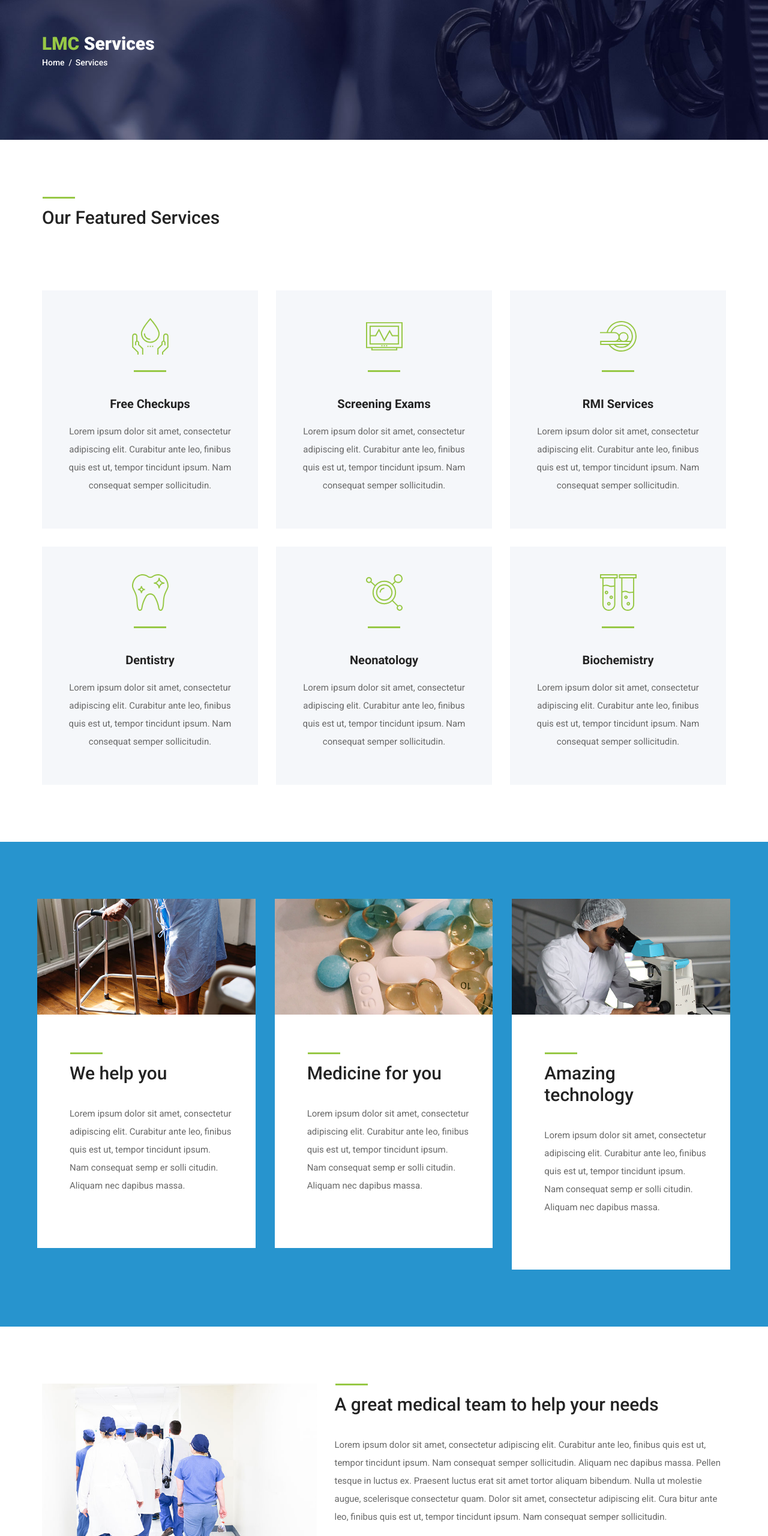
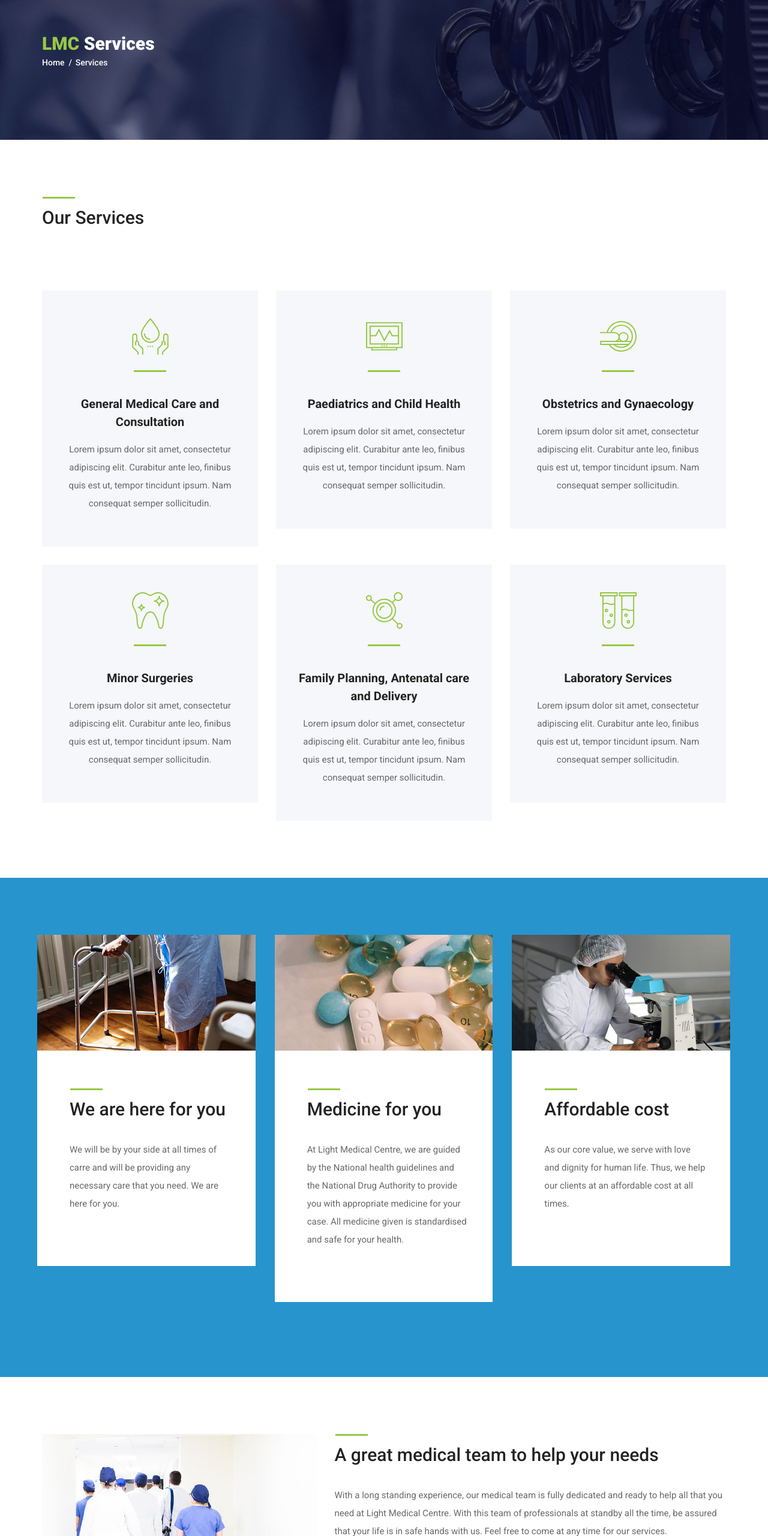
Before and after one commit to ninsiimagerald/Blue_Baasa, a plain HTML site: page services.html in a window 1280 px wide. Shown: the part 240-2800 px from the top of the page at 60% size. Drawn offline with Linux system fonts and the light colour scheme.

Commit message:
framework1

```diff
--- a/services.html
+++ b/services.html
@@ -148,7 +148,7 @@
                 <div class="row">
                     <div class="col">
                         <div class="section_title">
-                            <h2>Our Featured Services</h2>
+                            <h2>Our Services</h2>
                         </div>
                     </div>
                 </div>
@@ -159,7 +159,7 @@
                         <a href="services.html">
                             <div class="service text-center trans_200">
                                 <div class="service_icon"><img class="svg" src="images/service_1.svg" alt=""></div>
-                                <div class="service_title trans_200">Free Checkups</div>
+                                <div class="service_title trans_200">General Medical Care and Consultation</div>
                                 <div class="service_text">
                                     <p>Lorem ipsum dolor sit amet, consectetur adipiscing elit. Curabitur ante leo, finibus quis est ut, tempor tincidunt ipsum. Nam consequat semper sollicitudin.</p>
                                 </div>
@@ -172,7 +172,7 @@
                         <a href="services.html">
                             <div class="service text-center trans_200">
                                 <div class="service_icon"><img class="svg" src="images/service_2.svg" alt=""></div>
-                                <div class="service_title trans_200">Screening Exams</div>
+                                <div class="service_title trans_200">Paediatrics and Child Health</div>
                                 <div class="service_text">
                                     <p>Lorem ipsum dolor sit amet, consectetur adipiscing elit. Curabitur ante leo, finibus quis est ut, tempor tincidunt ipsum. Nam consequat semper sollicitudin.</p>
                                 </div>
@@ -185,7 +185,7 @@
                         <a href="services.html">
                             <div class="service text-center trans_200">
                                 <div class="service_icon"><img class="svg" src="images/service_3.svg" alt=""></div>
-                                <div class="service_title trans_200">RMI Services</div>
+                                <div class="service_title trans_200">Obstetrics and Gynaecology</div>
                                 <div class="service_text">
                                     <p>Lorem ipsum dolor sit amet, consectetur adipiscing elit. Curabitur ante leo, finibus quis est ut, tempor tincidunt ipsum. Nam consequat semper sollicitudin.</p>
                                 </div>
@@ -198,7 +198,7 @@
                         <a href="services.html">
                             <div class="service text-center trans_200">
                                 <div class="service_icon"><img class="svg" src="images/service_4.svg" alt=""></div>
-                                <div class="service_title trans_200">Dentistry</div>
+                                <div class="service_title trans_200">Minor Surgeries</div>
                                 <div class="service_text">
                                     <p>Lorem ipsum dolor sit amet, consectetur adipiscing elit. Curabitur ante leo, finibus quis est ut, tempor tincidunt ipsum. Nam consequat semper sollicitudin.</p>
                                 </div>
@@ -211,7 +211,7 @@
                         <a href="services.html">
                             <div class="service text-center trans_200">
                                 <div class="service_icon"><img class="svg" src="images/service_5.svg" alt=""></div>
-                                <div class="service_title trans_200">Neonatology</div>
+                                <div class="service_title trans_200">Family Planning, Antenatal care and Delivery</div>
                                 <div class="service_text">
                                     <p>Lorem ipsum dolor sit amet, consectetur adipiscing elit. Curabitur ante leo, finibus quis est ut, tempor tincidunt ipsum. Nam consequat semper sollicitudin.</p>
                                 </div>
@@ -224,7 +224,7 @@
                         <a href="services.html">
                             <div class="service text-center trans_200">
                                 <div class="service_icon"><img class="svg" src="images/service_6.svg" alt=""></div>
-                                <div class="service_title trans_200">Biochemistry</div>
+                                <div class="service_title trans_200">Laboratory Services</div>
                                 <div class="service_text">
                                     <p>Lorem ipsum dolor sit amet, consectetur adipiscing elit. Curabitur ante leo, finibus quis est ut, tempor tincidunt ipsum. Nam consequat semper sollicitudin.</p>
                                 </div>
@@ -248,10 +248,10 @@
                                 <div class="feature_image"><img src="images/features_1.jpg" alt=""></div>
                                 <div class="feature_content">
                                     <div class="section_title">
-                                        <h2>We help you</h2>
+                                        <h2>We are here for you</h2>
                                     </div>
                                     <div class="feature_text">
-                                        <p>Lorem ipsum dolor sit amet, consectetur adipiscing elit. Curabitur ante leo, finibus quis est ut, tempor tincidunt ipsum. Nam consequat semp er solli citudin. Aliquam nec dapibus massa.</p>
+                                        <p>We will be by your side at all times of carre and will be providing any necessary care that you need. We are here for you.</p>
                                     </div>
                                 </div>
                             </div>
@@ -264,7 +264,9 @@
                                         <h2>Medicine for you</h2>
                                     </div>
                                     <div class="feature_text">
-                                        <p>Lorem ipsum dolor sit amet, consectetur adipiscing elit. Curabitur ante leo, finibus quis est ut, tempor tincidunt ipsum. Nam consequat semp er solli citudin. Aliquam nec dapibus massa.</p>
+                                        <p>At Light Medical Centre, we are guided by the National health guidelines and the National Drug Authority to provide you with appropriate medicine for your case. All medicine given is standardised and safe for your
+                                            health.
+                                        </p>
                                     </div>
                                 </div>
                             </div>
@@ -274,10 +276,10 @@
                                 <div class="feature_image"><img src="images/features_3.jpg" alt=""></div>
                                 <div class="feature_content">
                                     <div class="section_title">
-                                        <h2>Amazing technology</h2>
+                                        <h2>Affordable cost</h2>
                                     </div>
                                     <div class="feature_text">
-                                        <p>Lorem ipsum dolor sit amet, consectetur adipiscing elit. Curabitur ante leo, finibus quis est ut, tempor tincidunt ipsum. Nam consequat semp er solli citudin. Aliquam nec dapibus massa.</p>
+                                        <p>As our core value, we serve with love and dignity for human life. Thus, we help our clients at an affordable cost at all times.</p>
                                     </div>
                                 </div>
                             </div>
@@ -306,9 +308,8 @@
                                 <h2>A great medical team to help your needs</h2>
                             </div>
                             <div class="text_section_text">
-                                <p>Lorem ipsum dolor sit amet, consectetur adipiscing elit. Curabitur ante leo, finibus quis est ut, tempor tincidunt ipsum. Nam consequat semper sollicitudin. Aliquam nec dapibus massa. Pellen tesque in luctus ex. Praesent
-                                    luctus erat sit amet tortor aliquam bibendum. Nulla ut molestie augue, scelerisque consectetur quam. Dolor sit amet, consectetur adipiscing elit. Cura bitur ante leo, finibus quis est ut, tempor tincidunt ipsum. Nam
-                                    consequat semper sollicitudin.</p>
+                                <p> With a long standing experience, our medical team is fully dedicated and ready to help all that you need at Light Medical Centre. With this team of professionals at standby all the time, be assured that your life is in
+                                    safe hands with us. Feel free to come at any time for our services.</p>
                             </div>
                             <div class="button text_section_button"><a href="#">read more</a></div>
                         </div>
@@ -316,9 +317,6 @@
                 </div>
             </div>
         </div>
-
-        <!-- Call to action -->
-
         <!-- Footer -->
 
         <footer class="footer">
```
Also changed, not shown: about.html (+7 -7 lines), contact.html (+6 -52 lines).
